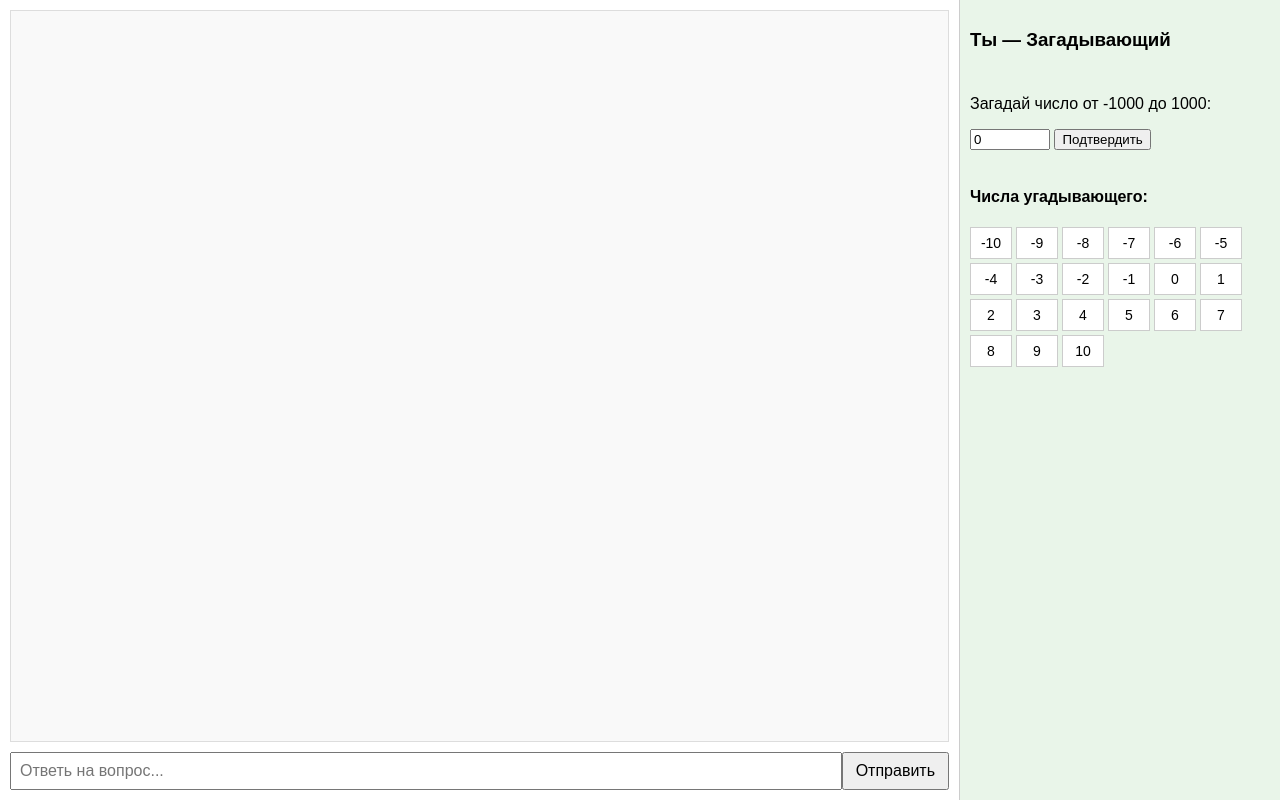
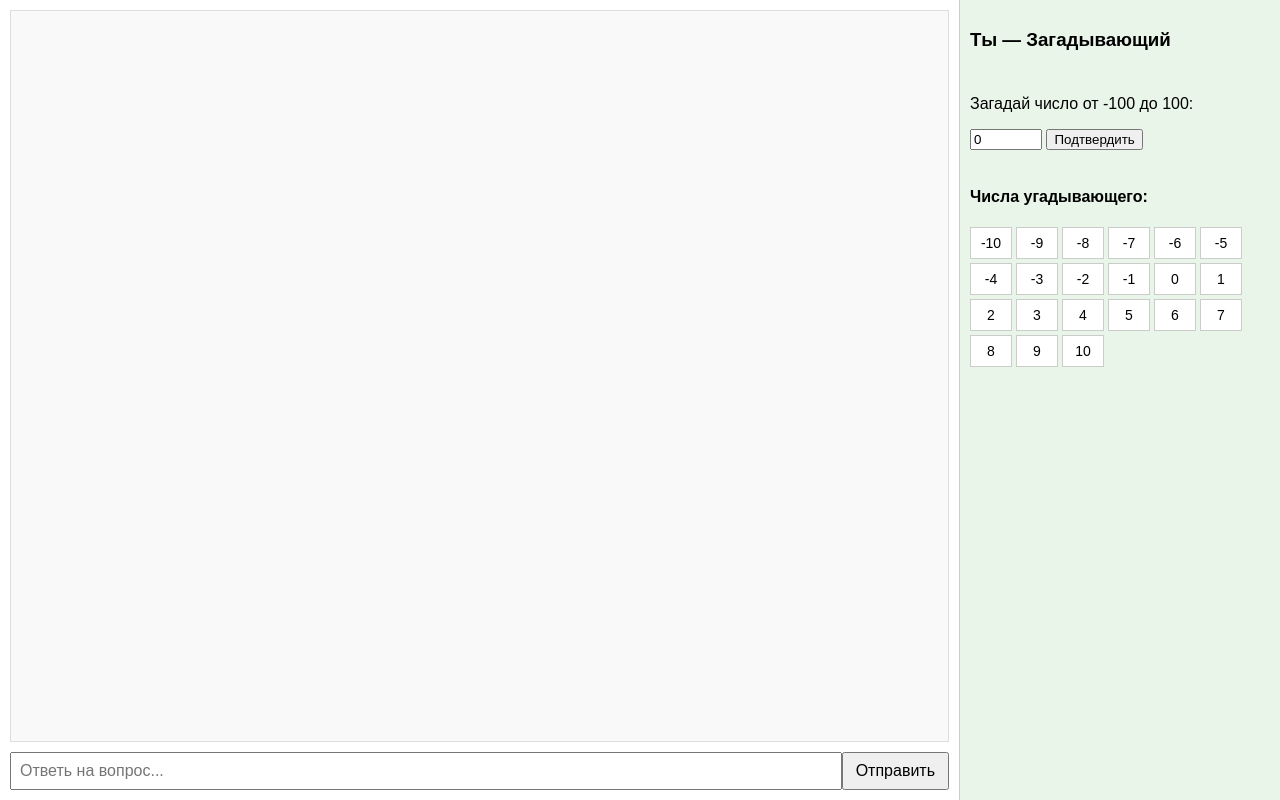
Before and after one commit to Ulyanapupup/test12, a Flask app: page /game2/creator_2_2 in a window 1280 px wide. Run offline with Flask 3, Linux system fonts and the light colour scheme; some libraries are stand-ins or nearby versions.

Commit message:
Add files via upload

```diff
--- a/app.py
+++ b/app.py
@@ -598,6 +598,8 @@
     answer = data.get('answer')
     secret = data.get('secret')
 
+    print(f"Reply logic received - room: {room}, session: {session_id}, answer: {answer}, secret: {secret}")  # Логирование
+
     # Определяем роль отправителя
     if room in room_roles:
         if room_roles[room]['guesser'] == session_id:
@@ -610,10 +612,12 @@
     game = game_sessions_2_2.setdefault(room, Game2_2())
 
     if secret is not None:
+        print(f"Setting secret for {role}: {secret}")  # Логирование
         game.set_secret(role, secret)
 
     if answer is not None:
         result = game.apply_answer(role, answer)
+        print(f"Result from apply_answer: {result}")  # Логирование
 
         # Отправляем результат другому игроку
         other_role = 'creator' if role == 'guesser' else 'guesser'
@@ -622,6 +626,7 @@
             return
 
         if 'dim' in result:
+            print(f"Sending dim numbers to {other_role}: {result['dim']}")  # Логирование
             emit('filter_numbers_2_2', {
                 'dim': result['dim'],
                 'target': result['target']
--- a/templates/game2/creator_2_2.html
+++ b/templates/game2/creator_2_2.html
@@ -99,8 +99,8 @@
     <h3>Ты — Загадывающий</h3>
 
     <div class="secret-input">
-      <p>Загадай число от -1000 до 1000:</p>
-      <input type="number" id="secret-number" value="0" min="-1000" max="1000">
+      <p>Загадай число от -100 до 100:</p>
+	  <input type="number" id="secret-number" value="0" min="-100" max="100">
       <button onclick="confirmNumber()">Подтвердить</button>
       <p id="status"></p>
     </div>
@@ -203,11 +203,12 @@
     });
 
     socket.on('filter_numbers_2_2', (data) => {
-      if (data.target === role) {
-        data.dim.forEach(num => dimmedNumbers.add(num));
-        renderNumbers();
-      }
-    });
+		console.log("Received filter_numbers_2_2:", data);  // Добавьте это для отладки
+		if (data.target === role) {
+			data.dim.forEach(num => dimmedNumbers.add(num));
+			renderNumbers();
+		}
+	});
 
     socket.on('guess_result_2_2', (data) => {
       if (data.target === role) {
```
Also changed, not shown: templates/game2/guesser_2_2.html (+8 -7 lines).
